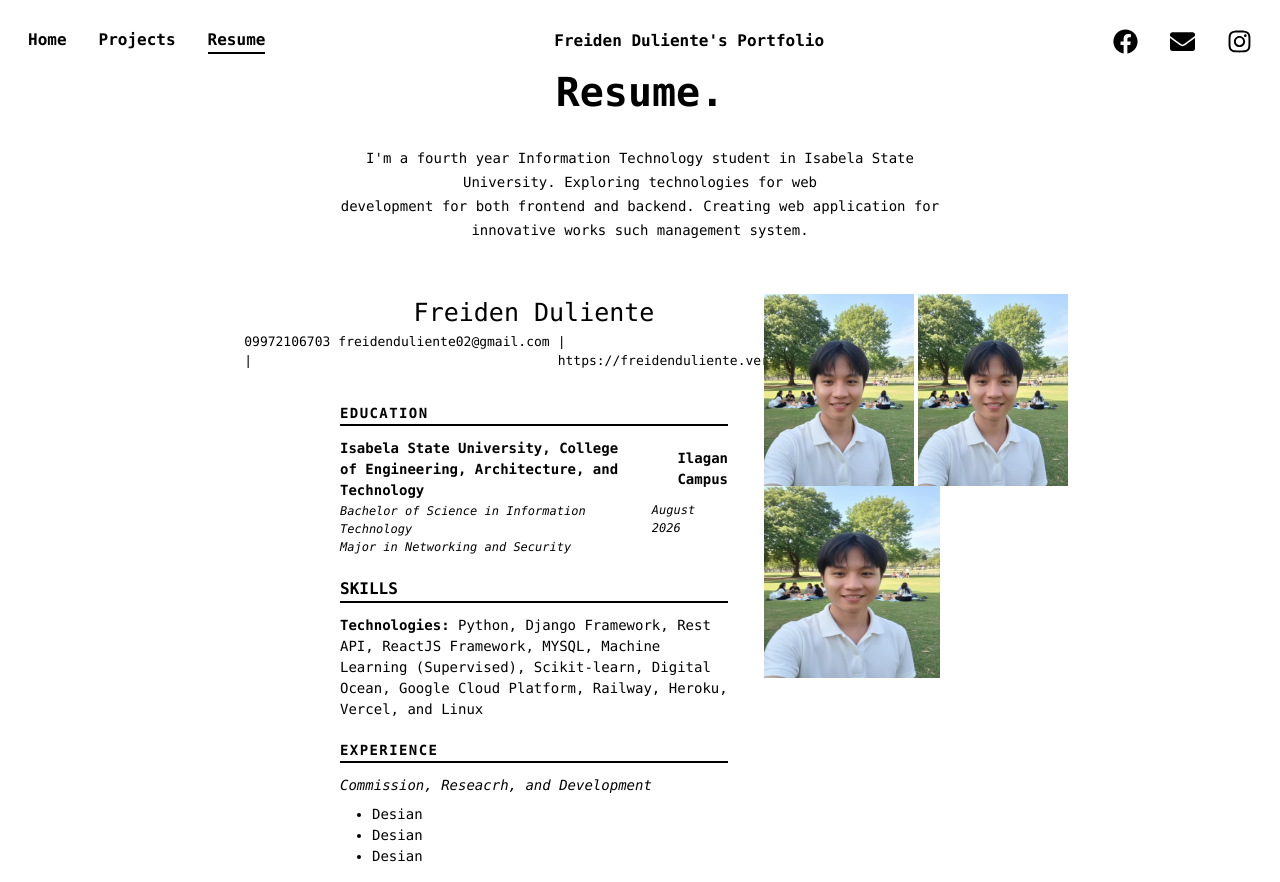
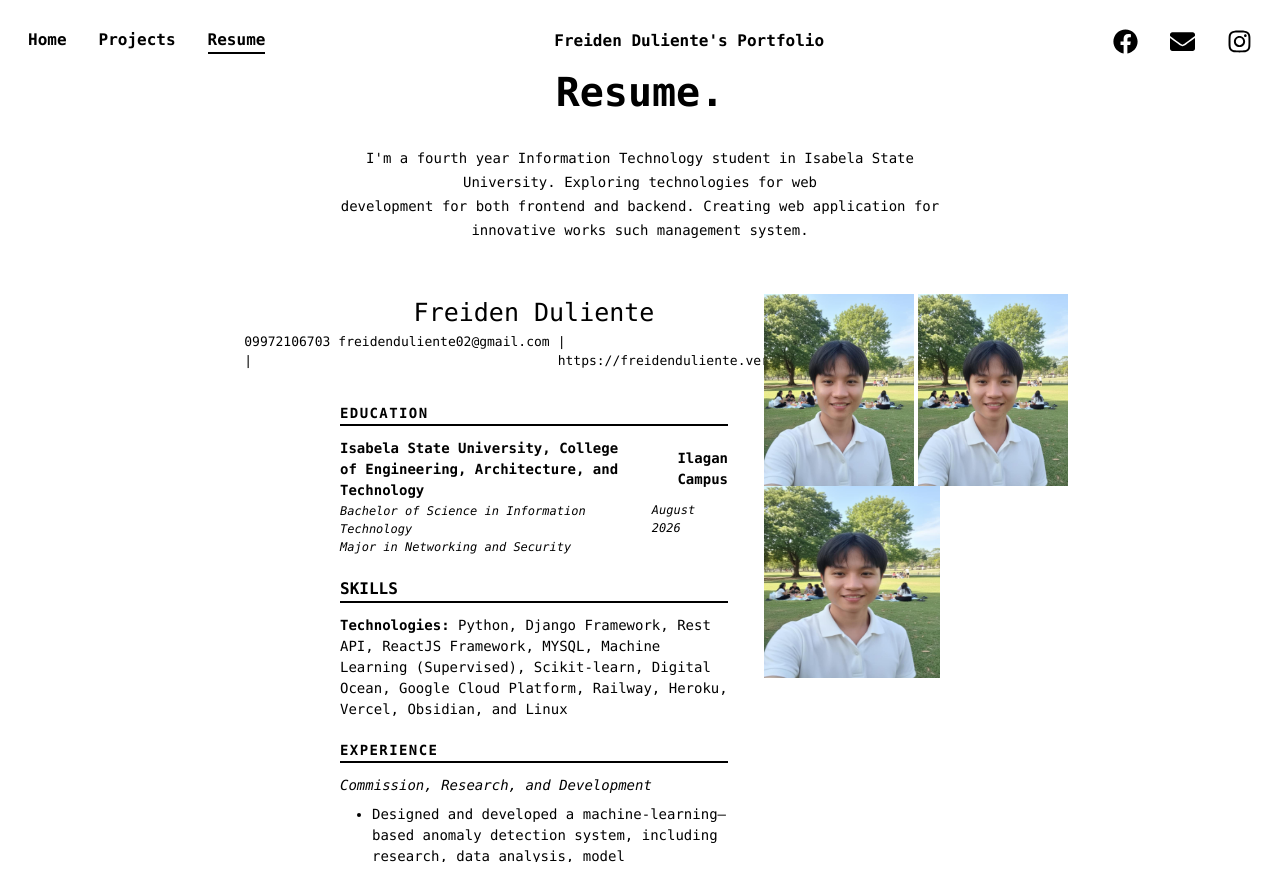
Before and after one commit to Freiden31/portfolio-info, a React (Vite) app: page /resume in a window 1280 px wide. Built offline with nearby package versions, Linux system fonts and the light colour scheme.

Commit message:
Update Portfolio]

```diff
--- a/src/pages/resume.jsx
+++ b/src/pages/resume.jsx
@@ -59,7 +59,7 @@ function App(){
                         </div>
                          <hr className="h-[2px] w-full bg-black mb-3"/>
                          <div className="flex items-center gap-2">
-                            <p className="sm:text-[14px] text-[11px] text-justify sm:text-left"><b>Technologies:</b> Python, Django Framework, Rest API, ReactJS Framework, MYSQL, Machine Learning (Supervised), Scikit-learn, Digital Ocean, Google Cloud Platform, Railway, Heroku, Vercel, and Linux</p>
+                            <p className="sm:text-[14px] text-[11px] text-justify sm:text-left"><b>Technologies:</b> Python, Django Framework, Rest API, ReactJS Framework, MYSQL, Machine Learning (Supervised), Scikit-learn, Digital Ocean, Google Cloud Platform, Railway, Heroku, Vercel, Obsidian, and Linux</p>
                          </div>
                     </div>
 
@@ -70,13 +70,13 @@ function App(){
                         <hr className="h-[2px] w-full bg-black mb-3"/>
                         <div className="flex-row justify-between items-center">
                             <div className="flex items-center">
-                                <p className="sm:text-[14px] text-[11px] italic">Commission, Reseacrh, and Development</p>
+                                <p className="sm:text-[14px] text-[11px] italic">Commission, Research, and Development</p>
                             </div>
                             <div className="flex-row mt-2">
                                 <ul className="sm:text-[14px] text-[11px] list-disc pl-8">
-                                    <li>Desian</li>
-                                    <li>Desian</li>
-                                    <li>Desian</li>
+                                    <li>Designed and developed a machine-learning–based anomaly detection system, including research, data analysis, model implementation,
+                                        and evaluation of network traffic irregularities
+                                    </li>
                                 </ul>
                             </div>
                         </div>
```
